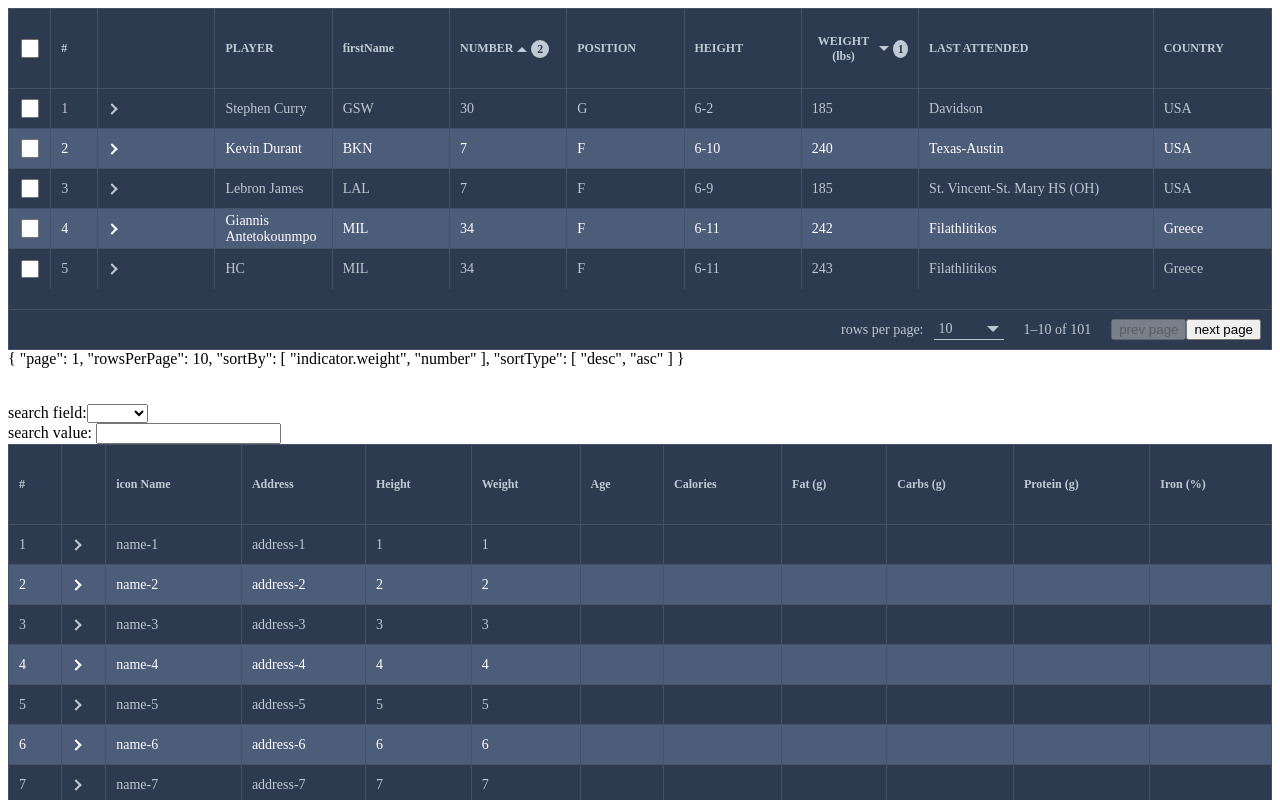
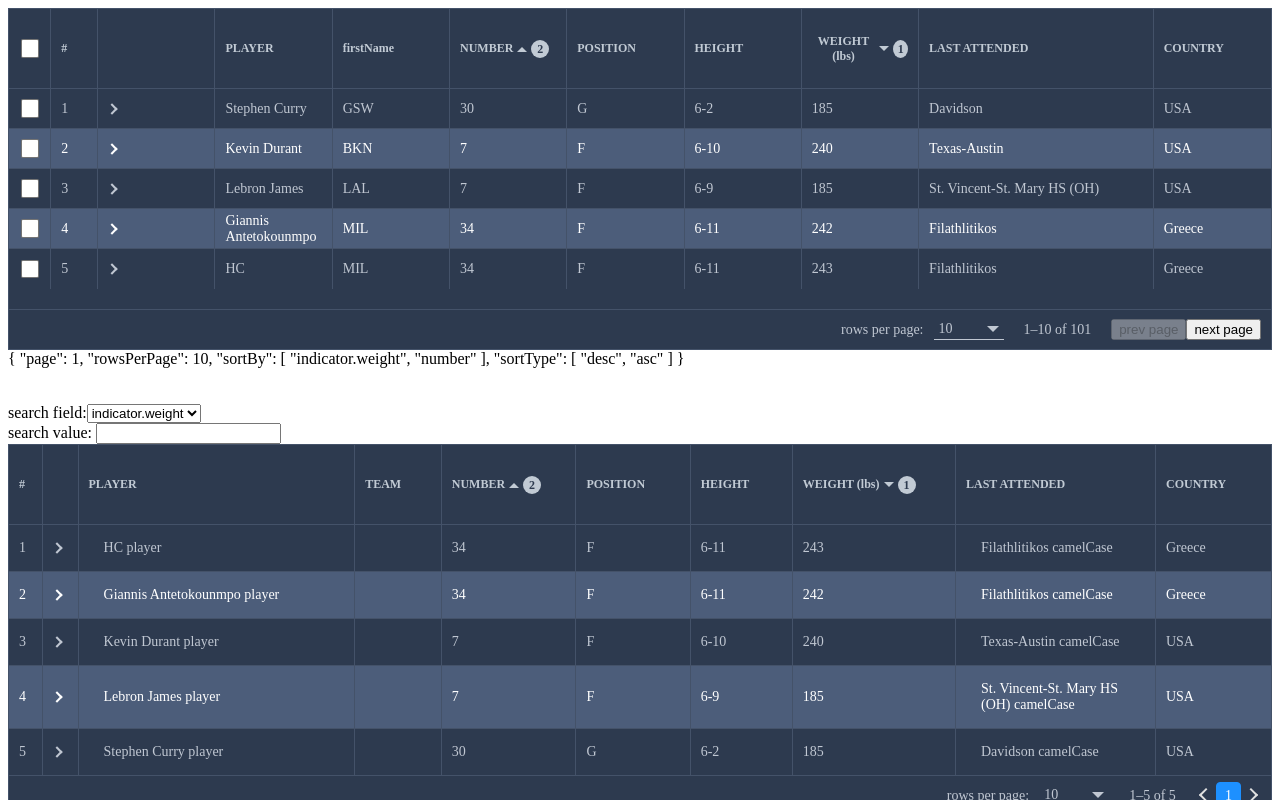
Before and after one commit to HC200ok/vue3-easy-data-table, a Vue app: page / in a window 1280 px wide. Shown: the top 800 px of the page. Built offline with nearby package versions, Linux system fonts and the light colour scheme.

Commit message:
fix: nested field search & body-slot

```diff
--- a/package.json
+++ b/package.json
@@ -3,7 +3,7 @@
   "author": "HC200ok",
   "description": "A customizable and easy-to-use data table component made with Vue.js 3.x.",
   "private": false,
-  "version": "1.5.8",
+  "version": "1.5.9",
   "types": "./types/main.d.ts",
   "license": "MIT",
   "files": [
--- a/src/components/DataTable.vue
+++ b/src/components/DataTable.vue
@@ -82,8 +82,13 @@
             </th>
           </tr>
         </thead>
+        <slot
+          v-if="ifHasBodySlot"
+          name="body"
+          v-bind="pageItems"
+        />
         <tbody
-          v-if="headerColumns.length"
+          v-else-if="headerColumns.length"
           class="vue3-easy-data-table__body"
           :class="{'row-alternation': alternating}"
         >
@@ -347,6 +352,7 @@ const slots = useSlots();
 const ifHasPaginationSlot = computed(() => !!slots.pagination);
 const ifHasLoadingSlot = computed(() => !!slots.loading);
 const ifHasExpandSlot = computed(() => !!slots.expand);
+const ifHasBodySlot = computed(() => !!slots.body);
 
 // global dataTable $ref
 const dataTable = ref();
--- a/src/hooks/useTotalItems.ts
+++ b/src/hooks/useTotalItems.ts
@@ -18,9 +18,9 @@ export default function useTotalItems(
   emits: (event: EmitsEventName, ...args: any[]) => void,
 ) {
   const generateSearchingTarget = (item: Item): string => {
-    if (typeof searchField.value === 'string' && searchField.value !== '') return item[searchField.value];
+    if (typeof searchField.value === 'string' && searchField.value !== '') return getItemValue(searchField.value, item);
     if (Array.isArray(searchField.value)) {
-      let searchString = ''
+      let searchString = '';
       searchField.value.forEach((field) => {
         searchString += getItemValue(field, item);
       });
--- a/src/modes/Client.vue
+++ b/src/modes/Client.vue
@@ -2,7 +2,7 @@
   <span>search field:</span>
   <select v-model="searchField">
     <option>name</option>
-    <option>weight</option>
+    <option>indicator.weight</option>
   </select>
 
   <br/>
@@ -139,7 +139,7 @@ import type {
 import DataTable from '../components/DataTable.vue';
 import { mockClientNestedItems, mockClientItems, mockDuplicateClientNestedItems, headersMocked } from '../mock';
 
-const searchField = ref(['name', 'indicator.weight']);
+const searchField = ref('indicator.weight');
 const searchValue = ref('');
 const sortBy = ref(['indicator.weight', 'number']);
 const sortType = ref<SortType | SortType[] | undefined>(['desc', 'asc']);
@@ -159,28 +159,28 @@ const filterOptions = [
   },
 ];
 
-// const headers: Header[] = [
-//   { text: "PLAYER", value: "player" },
-//   { text: "TEAM", value: "team"},
-//   { text: "NUMBER", value: "number"},
-//   { text: "POSITION", value: "position"},
-//   { text: "HEIGHT", value: "indicator.height"},
-//   { text: "WEIGHT (lbs)", value: "indicator.weight", sortable: true},
-//   { text: "LAST ATTENDED", value: "lastAttended", width: 200},
-//   { text: "COUNTRY", value: "country"},
-// ];
+const headers: Header[] = [
+  { text: "PLAYER", value: "player" },
+  { text: "TEAM", value: "team"},
+  { text: "NUMBER", value: "number"},
+  { text: "POSITION", value: "position"},
+  { text: "HEIGHT", value: "indicator.height"},
+  { text: "WEIGHT (lbs)", value: "indicator.weight", sortable: true},
+  { text: "LAST ATTENDED", value: "lastAttended", width: 200},
+  { text: "COUNTRY", value: "country"},
+];
 
-const headers: Header[] = headersMocked;
+// const headers: Header[] = headersMocked;
 
-// const items = ref<Item[]>([
-//   { player: "Stephen Curry", firstName: "GSW", number: 30, position: 'G', indicator: {"height": '6-2', "weight": 185}, lastAttended: "Davidson", country: "USA"},
-//   { player: "Kevin Durant", firstName: "BKN", number: 7, position: 'F', indicator: {"height": '6-10', "weight": 240}, lastAttended: "Texas-Austin", country: "USA"},
-//   { player: "Lebron James", firstName: "LAL", number: 7, position: 'F', indicator: {"height": '6-9', "weight": 185}, lastAttended: "St. Vincent-St. Mary HS (OH)", country: "USA"},
-//   { player: "Giannis Antetokounmpo", firstName: "MIL", number: 34, position: 'F', indicator: {"height": '6-11', "weight": 242}, lastAttended: "Filathlitikos", country: "Greece"},
-//   { player: "HC", firstName: "MIL", number: 34, position: 'F', indicator: {"height": '6-11', "weight": 243}, lastAttended: "Filathlitikos", country: "Greece"},
-// ]);
+const items = ref<Item[]>([
+  { player: "Stephen Curry", firstName: "GSW", number: 30, position: 'G', indicator: {"height": '6-2', "weight": 185}, lastAttended: "Davidson", country: "USA"},
+  { player: "Kevin Durant", firstName: "BKN", number: 7, position: 'F', indicator: {"height": '6-10', "weight": 240}, lastAttended: "Texas-Austin", country: "USA"},
+  { player: "Lebron James", firstName: "LAL", number: 7, position: 'F', indicator: {"height": '6-9', "weight": 185}, lastAttended: "St. Vincent-St. Mary HS (OH)", country: "USA"},
+  { player: "Giannis Antetokounmpo", firstName: "MIL", number: 34, position: 'F', indicator: {"height": '6-11', "weight": 242}, lastAttended: "Filathlitikos", country: "Greece"},
+  { player: "HC", firstName: "MIL", number: 34, position: 'F', indicator: {"height": '6-11', "weight": 243}, lastAttended: "Filathlitikos", country: "Greece"},
+]);
 
-const items = ref<Item[]>(mockClientItems());
+// const items = ref<Item[]>(mockClientItems());
 
 // const headers: Header[] = [
 //   { text: 'Name', value: 'name'},
```
